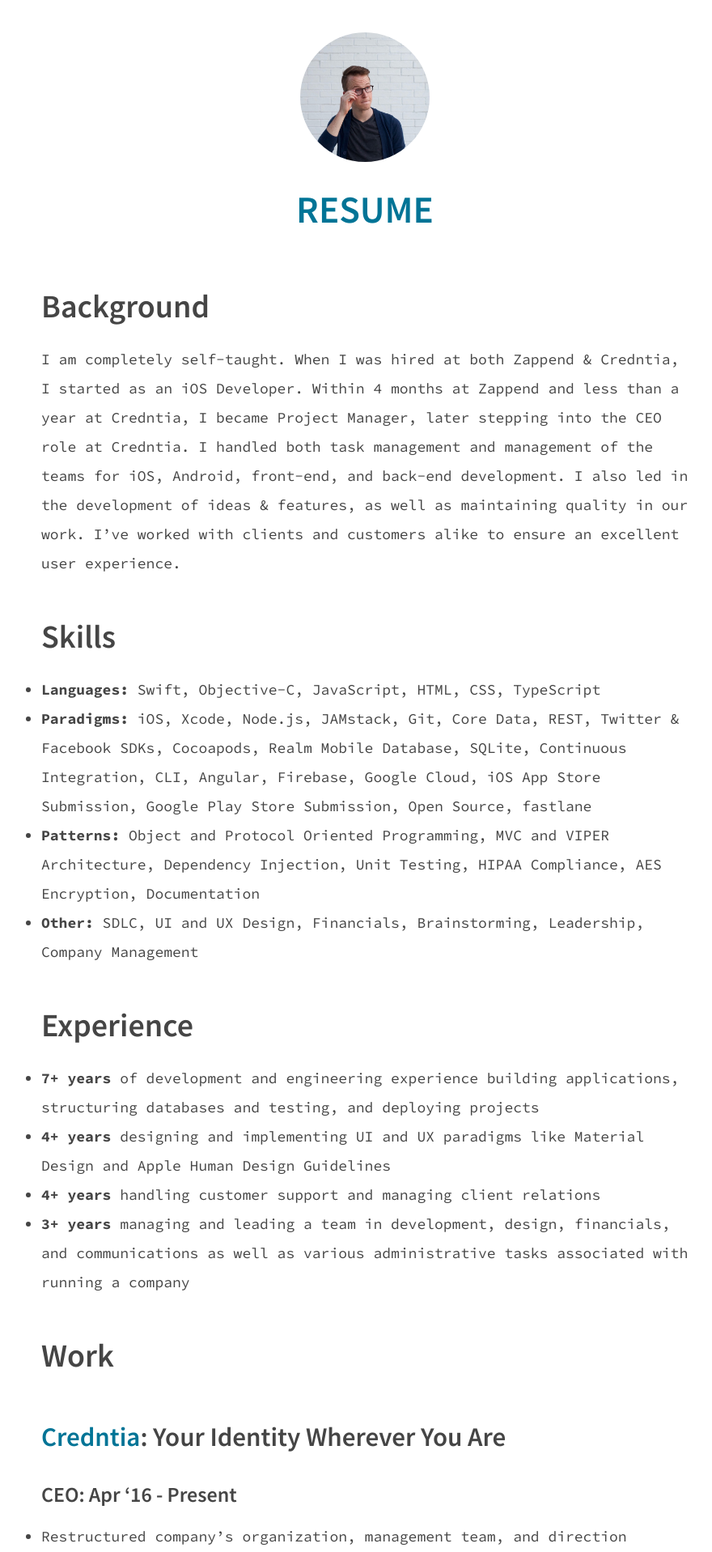
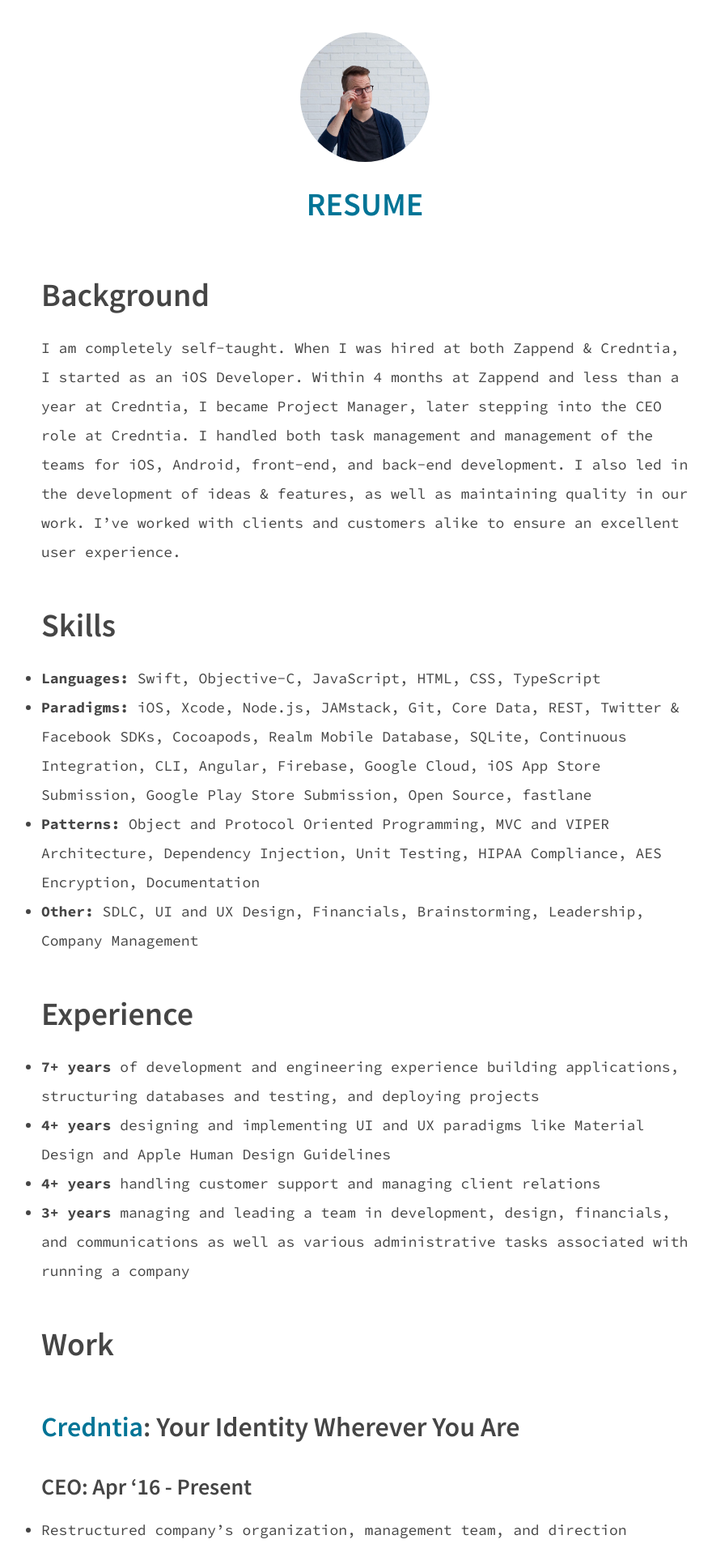
Before and after one commit to codytwinton/codytwinton.github.io, a Jekyll site: the page built from resume.markdown, in a window 1280 px wide. Shown: the top 1917 px of the page at 81% size, without its empty margins (189-1069 px from the left). Built offline with Jekyll 4.4.1, drawn with Linux system fonts in a browser that asks for light colours.

Commit message:
Design updates

```diff
--- a/styles/_layout.scss
+++ b/styles/_layout.scss
@@ -11,8 +11,11 @@
   text-align: center;
   text-transform: uppercase;
   color: $color-primary;
-  font-size: $font-size-title;
   margin: 0px;
+
+  h1 {
+    font-size: $font-size-title;
+  }
 }
 
 .profile-image {
--- a/styles/_variables.scss
+++ b/styles/_variables.scss
@@ -12,11 +12,10 @@
 $header-font-weight: 600;
 $bold-font-weight: 700;
 
-$font-size-offset: 7;
+$font-size-offset: 6;
 
 $font-size-header: 40px;
 
-$font-size-title: $font-size-header + ($font-size-offset * 1);
 $font-size-h1: $font-size-header - ($font-size-offset * 0);
 $font-size-h2: $font-size-header - ($font-size-offset * 1);
 $font-size-h3: $font-size-header - ($font-size-offset * 2);
@@ -24,6 +23,8 @@
 $font-size-h5: $font-size-header - ($font-size-offset * 4);
 $font-size-h6: $font-size-header - ($font-size-offset * 5);
 
+$font-size-title: $font-size-header + ($font-size-offset * 1);
+
 $font-size-body: 18px;
 $font-size-button: 12px;
 $font-size-social: 15px;
```
